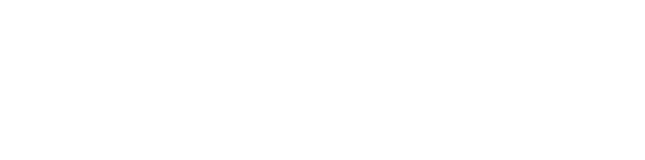
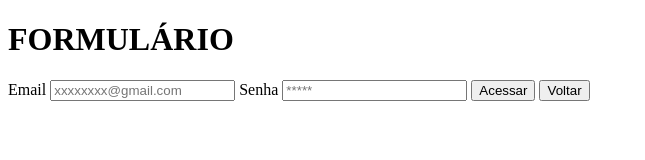
Before and after one commit to LuizA54/AtvSom1-DvOp, a plain HTML site: page index.html in a window 1280 px wide. Shown: the whole page, without its empty margins (0-645 px from the left). Drawn offline with Linux system fonts and the light colour scheme.

Commit message:
Formulário
Adição do formulário

```diff
--- a/index.html
+++ b/index.html
@@ -10,7 +10,18 @@
 
     </header>
     <main>
+        <h1>FORMULÁRIO</h1>
 
+        <form action="#">
+            <label for="email">Email</label>
+            <input type="text" id="email" name="email" placeholder="xxxxxxxx@gmail.com">
+
+            <label for="senha">Senha</label>
+            <input type="password" id="senha" name="senha" placeholder="*****">
+
+            <button type="submit">Acessar</button>
+            <button type="button">Voltar</button>
+        </form>
     </main>
     <footer>
 
```
